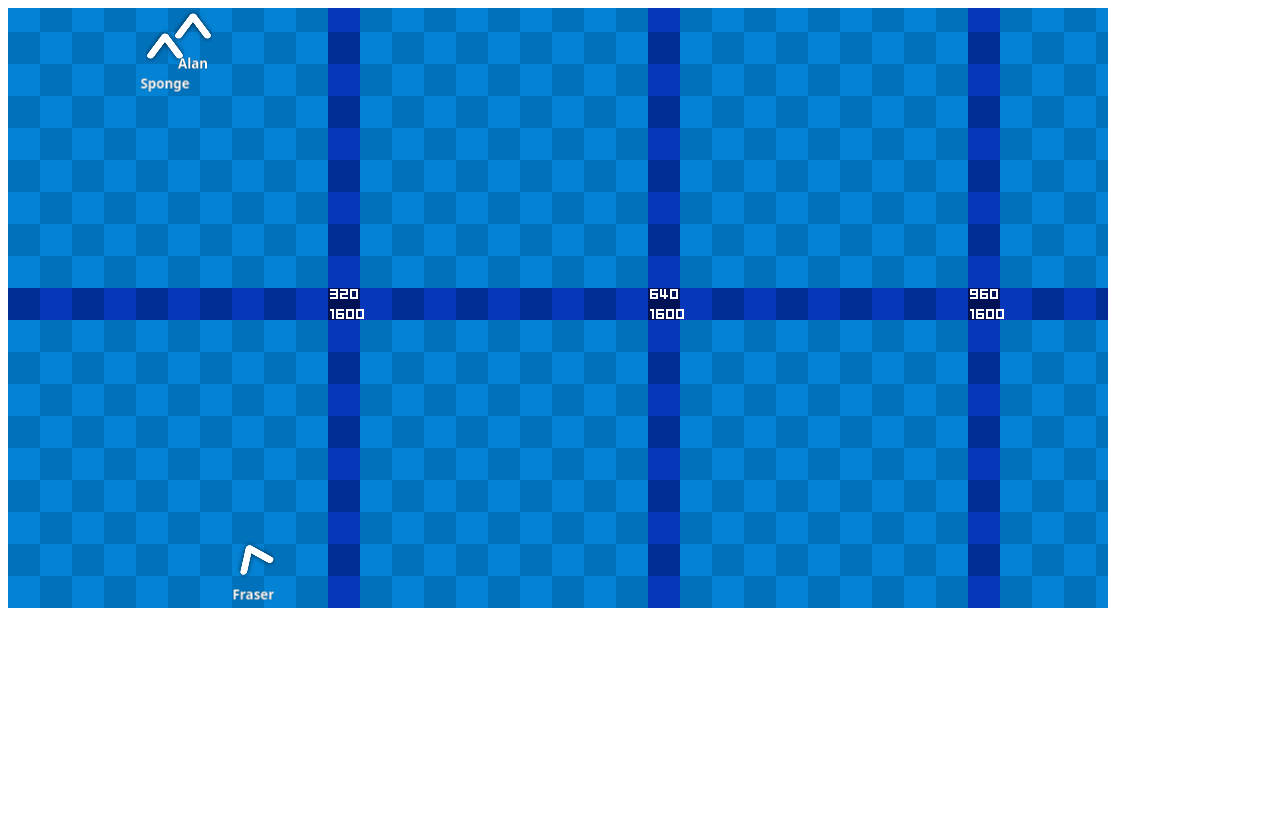
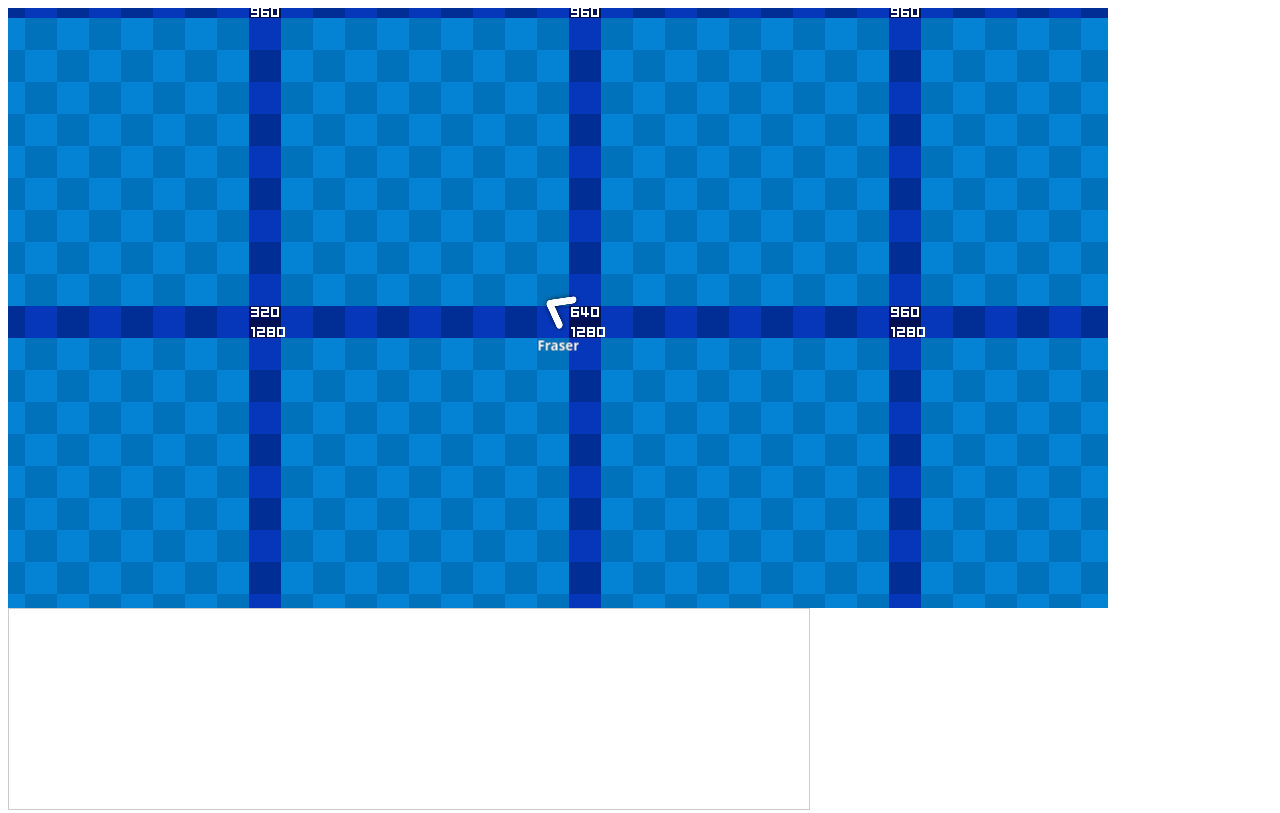
Before and after one commit to frasmataz/2D-laser-fight, a plain HTML site: page client/index.html in a window 1280 px wide. Drawn offline with Linux system fonts and the light colour scheme; animation ran at ten frames a second.

Commit message:
Added kill messages, now storing points against each player
Also cleaned up the handling of players within the main game object.

```diff
--- a/client/index.html
+++ b/client/index.html
@@ -6,6 +6,18 @@
 </head>
 <body>
     <div id="phaser-game" class="game"></div>
+
+    <div>
+        <div id="messageBox" style="height:200px;width:800px;border:1px solid #ccc;font:16px Sans-Serif;overflow:auto;">
+            <ul id="messages">
+
+            </ul>
+        </div>
+        <div id="playerList">
+
+        </div>
+    </div>
+
 
     <script src="lib/phaser.min.js"></script>
     <script src="js/player.js"></script>
--- a/client/js/bullet.js
+++ b/client/js/bullet.js
@@ -1,9 +1,10 @@
-Bullet = function (game,x,y,weapon,angle) {
+Bullet = function (game,x,y,weapon,angle,owner) {
     Phaser.Sprite.call(this, game, x, y);
     this.checkWorldBounds=true;
     this.outOfBoundsKill=true;
     this.alive = true;
     this.game.state.callbackContext.bullets.add(this);
+    this.owner = owner;
 
     this.resetProperties(x,y,weapon,angle);
 };
@@ -44,7 +45,7 @@
         if (bullet != null) {
             bullet.resetProperties(bulletx,bullety,this,angle);
         }else{
-            bullet = new Bullet(this.game, bulletx, bullety, this, angle);
+            bullet = new Bullet(this.game, bulletx, bullety, this, angle, source);
         }
 
         console.log(this.game.state.callbackContext.bullets.length + " bullets in existance");
--- a/client/js/game.js
+++ b/client/js/game.js
@@ -6,48 +6,47 @@
 
 function Game() {
     this.player = null;
+    this.players = new Array();
     this.bullets;
 }
+
+var messageList = document.getElementById("messages");
 
 Game.prototype = {
     create: function() {
         console.log('Hit game prototype');
+
         this.game.world.setBounds(0, 0, 1920, 1920);
         this.game.physics.startSystem(Phaser.Physics.ARCADE);
         this.game.add.image(0, 0, 'background');
         this.bullets = this.game.add.group();
         this.player = new Player(this.game, "Fraser", true);
-        this.player.create();
+        this.players.push(this.player);
 
-        this.enemy = new Player(this.game, "Plarp", false);
-        this.enemy.create();
-        this.enemy1 = new Player(this.game, "Sponge", false);
-        this.enemy1.create();
-        this.enemy2 = new Player(this.game, "Alan", false);
-        this.enemy2.create();
-        this.enemy3 = new Player(this.game, "Flange", false);
-        this.enemy3.create();
+        this.players.push(new Player(this.game, "Plarp", false));
+        this.players.push(new Player(this.game, "Sponge", false));
+        this.players.push(new Player(this.game, "Alan", false));
+        this.players.push(new Player(this.game, "Flange", false));
+
+        this.players.forEach(
+            function(player){
+                player.create();
+            }
+        )
     },
 
     update: function() {
-        this.player.update(this.game.input);
-        this.enemy.update(this.game.input);
-        this.enemy1.update(this.game.input);
-        this.enemy2.update(this.game.input);
-        this.enemy3.update(this.game.input);
 
+        var parent = this;
 
+        this.players.forEach(
+            function(player){
+                player.update();
 
-        if(this.player.state == 'alive')
-            this.game.physics.arcade.overlap(this.player.sprite, this.bullets, this.player.damage, null, this.player);
-        if(this.enemy.state == 'alive')
-            this.game.physics.arcade.overlap(this.enemy.sprite, this.bullets, this.enemy.damage, null, this.enemy);
-        if(this.enemy1.state == 'alive')
-            this.game.physics.arcade.overlap(this.enemy1.sprite, this.bullets, this.enemy1.damage, null, this.enemy1);
-        if(this.enemy2.state == 'alive')
-            this.game.physics.arcade.overlap(this.enemy2.sprite, this.bullets, this.enemy2.damage, null, this.enemy2);
-        if(this.enemy3.state == 'alive')
-            this.game.physics.arcade.overlap(this.enemy3.sprite, this.bullets, this.enemy3.damage, null, this.enemy3);
+                if(player.state == 'alive')
+                    parent.game.physics.arcade.overlap(player.sprite, parent.bullets, player.damage, null, player);
+            }
+        );
     },
 
     render: function() {
--- a/client/js/main.js
+++ b/client/js/main.js
@@ -15,4 +15,13 @@
 
     console.log('Supposedly about to boot');
     game.state.start('boot');
+
+    game.message = function(message) {
+        var node = document.createElement("LI");
+        node.innerHTML = message;
+        messageList.appendChild(node);
+
+        var objDiv = document.getElementById("messageBox");
+        objDiv.scrollTop = objDiv.scrollHeight;
+    };
 };
--- a/client/js/player.js
+++ b/client/js/player.js
@@ -20,6 +20,7 @@
     this.clearTime = 500;
     this.respawnTime = 1200;
     this.name = name;
+    this.points = 0;
     this.nameText;
 }
 
@@ -55,7 +56,7 @@
         this.nameText.shadowColor = "black";
         this.nameText.anchor.setTo(0.5,0.5);
     },
-    update: function(mouse) {
+    update: function() {
 
         if (this.isPlayer && this.state == 'alive') {
 
@@ -108,7 +109,7 @@
         this.emitter.explode(200,10);
         console.log("hit me, health " + this.health);
         if (this.health <= 0)
-            this.die();
+            this.die(bullet, player);
         else
             this.sprite.tint = RGBtoHEX(255, (this.health/100 * 255), (this.health/100) * 255);
     },
@@ -119,6 +120,9 @@
         this.velocity.set(0, 0);
         this.sprite.angle = 0;
         this.deathTime = this.game.time.time;
+
+        bullet.owner.addPoint();
+        this.game.message(bullet.owner.name + " killed " + this.name);
     },
 
     clear: function() {
@@ -132,5 +136,9 @@
     spawn: function() {
         console.log('Spawning');
         this.create();
+    },
+
+    addPoint: function() {
+        this.points++;
     }
 };
```
